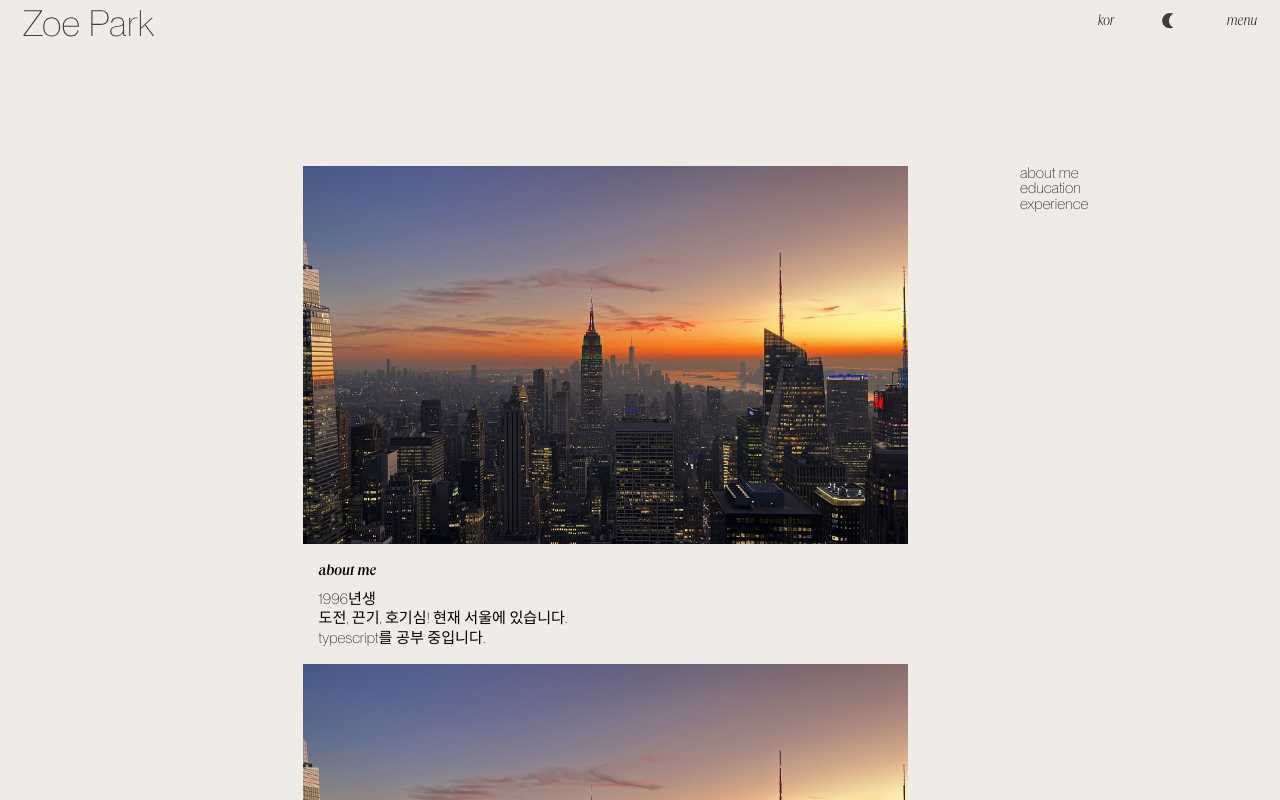
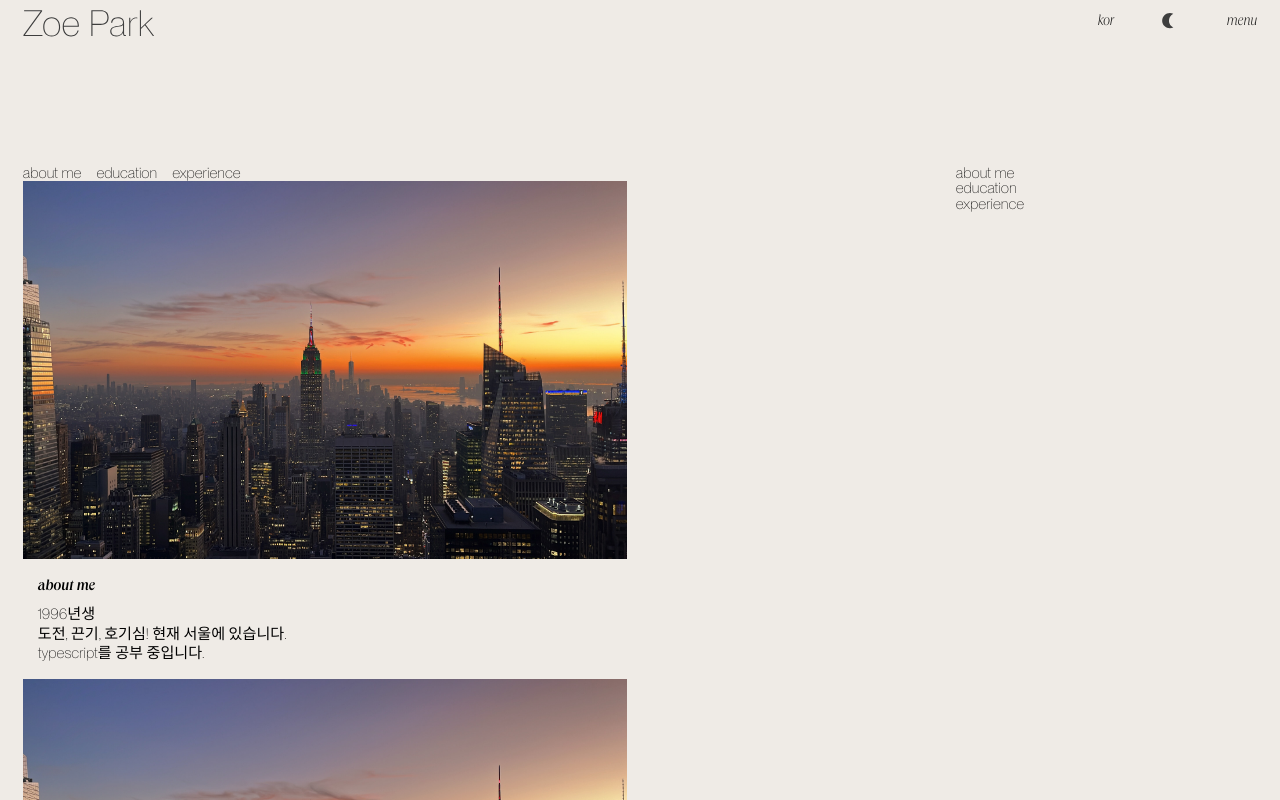
Before and after one commit to zoeypark/portfolio-zoepark, a React (Create React App) app: page /aboutme in a window 1280 px wide. Shown: the top 800 px of the page. Built offline with nearby package versions, Linux system fonts and the light colour scheme.

Commit message:
feat: Create Molecules

```diff
--- a/src/components/Atoms/Buttons/TranslationButton.tsx
+++ b/src/components/Atoms/Buttons/TranslationButton.tsx
@@ -3,7 +3,6 @@ import styled from "styled-components";
 
 const StyledButtonWrap = styled.button`
   position: absolute;
-  right: 30%;
 `
 
 const TranslationButton = () => {
--- /dev/null
+++ b/src/components/Molecules/AboutMeMenu.tsx
@@ -0,0 +1,79 @@
+import { useRef } from "react";
+import styled from "styled-components"
+
+const StyledSideUl = styled.ul`
+  position: fixed;
+  top: 11rem;
+  right: 20%;
+  z-index: 100rem;
+`
+
+const StyledLi = styled.li`
+  > button {
+    all: unset;
+    :hover {
+    cursor: pointer;
+    text-decoration: underline;
+  }
+  }
+`
+
+const StyledTopUl = styled.ul`
+  display: flex;
+  gap: 1rem;
+  > li {
+    > button {
+      all: unset;
+      :hover {
+        cursor: pointer;
+        text-decoration: underline;
+      }
+    }
+  }
+`
+
+export const AboutMeSideMenu: React.FC = () => {
+
+    const sectionRefs = {
+      aboutme: useRef<HTMLLIElement>(null),
+      education: useRef<HTMLLIElement>(null),
+      experience: useRef<HTMLLIElement>(null),
+    };
+
+    const scrollToSection = (section: keyof typeof sectionRefs) => {
+      sectionRefs[section].current?.scrollIntoView({ behavior: 'smooth' })
+    }
+
+  return (
+    <>
+      <StyledSideUl>
+        <StyledLi onClick={() => scrollToSection('aboutme')}><button>about me</button></StyledLi>
+        <StyledLi onClick={() => scrollToSection('education')}><button>education</button></StyledLi>
+        <StyledLi onClick={() => scrollToSection('experience')}><button>experience</button></StyledLi>
+      </StyledSideUl>
+    </>
+  )
+}
+
+export const AboutMeTopMenu: React.FC = () => {
+
+  const sectionRefs = {
+    aboutme: useRef<HTMLLIElement>(null),
+    education: useRef<HTMLLIElement>(null),
+    experience: useRef<HTMLLIElement>(null),
+  };
+
+  const scrollToSection = (section: keyof typeof sectionRefs) => {
+    sectionRefs[section].current?.scrollIntoView({ behavior: 'smooth' })
+  }
+
+return (
+  <>
+    <StyledTopUl>
+      <li onClick={() => scrollToSection('aboutme')}><button>about me</button></li>
+      <li onClick={() => scrollToSection('education')}><button>education</button></li>
+      <li onClick={() => scrollToSection('experience')}><button>experience</button></li>
+    </StyledTopUl>
+  </>
+)
+}
--- a/src/components/Molecules/AboutMeSideMenu.tsx
+++ /dev/null
@@ -1,28 +0,0 @@
-import styled from "styled-components"
-
-const StyledUl = styled.ul`
-  position: sticky;
-  top: 0rem;
-  right: 15%;
-  z-index: 100rem;
-`
-
-const StyledLi = styled.li`
-  :hover {
-    text-decoration: underline;
-  }
-`
-
-const AboutMeSideMenu = () => {
-  return (
-    <>
-      <StyledUl>
-        <StyledLi>about me</StyledLi>
-        <StyledLi>education</StyledLi>
-        <StyledLi>experience</StyledLi>
-      </StyledUl>
-    </>
-  )
-}
-
-export default AboutMeSideMenu;
--- a/src/components/Organisms/AboutMeCardScroll.tsx
+++ b/src/components/Organisms/AboutMeCardScroll.tsx
@@ -1,5 +1,13 @@
 import styled from "styled-components";
 import AboutMeCard from "../Molecules/AboutMeCard"
+import { useRef } from "react";
+import {AboutMeSideMenu, AboutMeTopMenu} from "../Molecules/AboutMeMenu";
+
+const StyledContainer = styled.div`
+  display: flex;
+  justify-content: center;
+  flex-direction: column;
+`
 
 const ScrollWrapper = styled.div`
   width: 100%;
@@ -9,18 +17,32 @@ const ScrollWrapper = styled.div`
 `
 
 const AboutMeCardScroll = () => {
+
+  const sectionRefs = {
+    aboutme: useRef<HTMLLIElement>(null),
+    education: useRef<HTMLLIElement>(null),
+    experience: useRef<HTMLLIElement>(null),
+  };
+
+  const scrollToSection = (section: keyof typeof sectionRefs) => {
+    sectionRefs[section].current?.scrollIntoView({ behavior: 'smooth' })
+  }
+
   return (
     <>
+      <StyledContainer>
+        <AboutMeTopMenu/>
+        <div>
           <ScrollWrapper>
             <ul>
               {/*map으로 li요소 돌려서 컴포넌트 여러개 표시하기*/}
-          <li>
+              <li ref={sectionRefs.aboutme}>
                 <AboutMeCard />
               </li>
-          <li>
+              <li ref={sectionRefs.education}>
                 <AboutMeCard />
               </li>
-          <li>
+              <li ref={sectionRefs.experience}>
                 <AboutMeCard />
               </li>
               <li>
@@ -31,6 +53,9 @@ const AboutMeCardScroll = () => {
               </li>
             </ul>
           </ScrollWrapper>
+          <AboutMeSideMenu/>
+        </div>
+      </StyledContainer>
     </>
   )
 }
--- a/src/components/Pages/AboutMe.tsx
+++ b/src/components/Pages/AboutMe.tsx
@@ -1,11 +1,10 @@
 import styled from "styled-components";
-import AboutMeSideMenu from "../Molecules/AboutMeSideMenu";
+import {AboutMeSideMenu} from "../Molecules/AboutMeMenu";
 import AboutMeCardScroll from "../Organisms/AboutMeCardScroll";
 
 const Container = styled.div`
   display: flex;
   padding-top: 8rem;
-  position: relative;
 `
 
 const AboutMe = () => {
@@ -13,7 +12,6 @@ const AboutMe = () => {
     <>
       <Container>
         <AboutMeCardScroll />
-        <AboutMeSideMenu/>
       </Container>
     </>
   )
```
Lines whose indentation alone changed are shown as unchanged.
